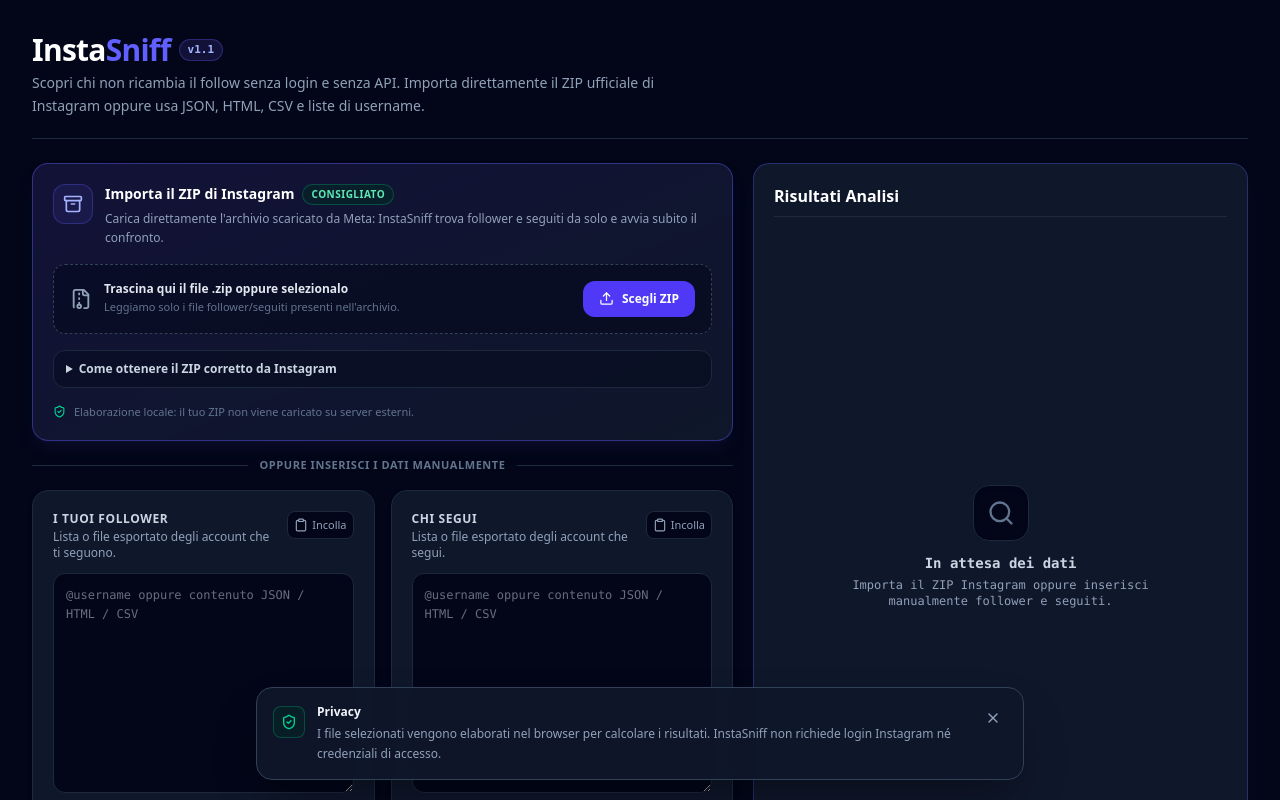
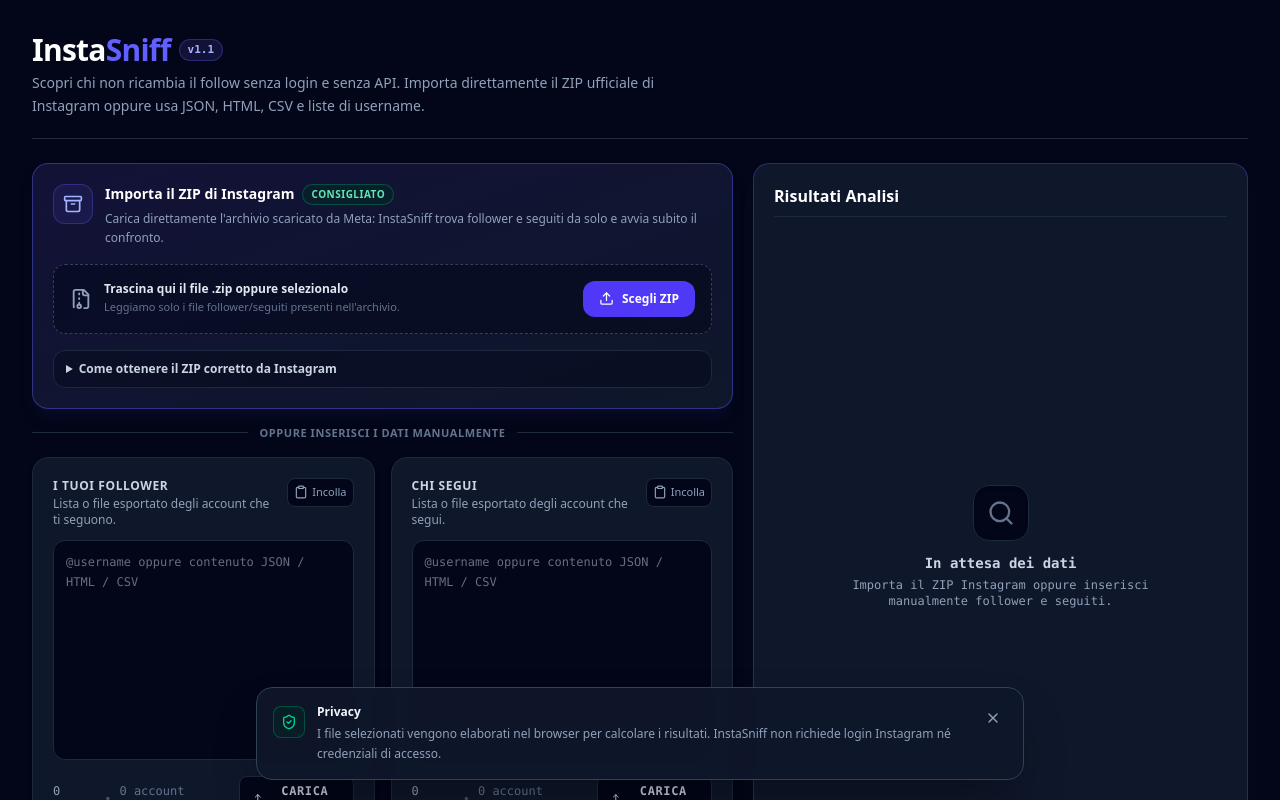
Before and after one commit to gernotfound/InstaSniff, a React (Vite) app: page / in a window 1280 px wide. Shown: the top 800 px of the page. Built offline with nearby package versions, Linux system fonts and the light colour scheme.

Commit message:
ui: remove duplicate local processing notice

```diff
--- a/src/components/ZipImportCard.tsx
+++ b/src/components/ZipImportCard.tsx
@@ -1,5 +1,5 @@
 import React, { useEffect, useRef, useState } from 'react';
-import { Archive, CheckCircle2, FileArchive, Loader2, ShieldCheck, Upload } from 'lucide-react';
+import { Archive, CheckCircle2, FileArchive, Loader2, Upload } from 'lucide-react';
 import { importInstagramZipInWorker, type ProcessedInstagramZipResult } from '../processingClient';
 
 interface ZipImportCardProps {
@@ -198,11 +198,6 @@
             </p>
           </div>
         </details>
-
-        <div className="flex items-center gap-2 text-[11px] text-slate-500">
-          <ShieldCheck size={13} className="text-emerald-400 shrink-0" aria-hidden="true" />
-          <span>Elaborazione locale: il tuo ZIP non viene caricato su server esterni.</span>
-        </div>
       </div>
     </section>
   );
```
